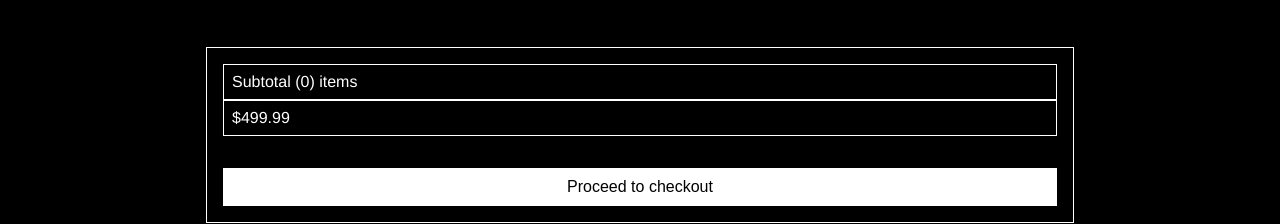
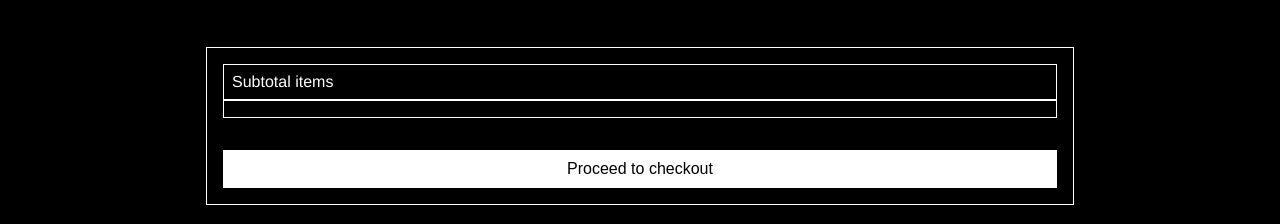
Before and after one commit to gustagoth/iwa-frontend, a React (Create React App) app: page /cart in a window 1280 px wide. Shown: the part 183-407 px from the top of the page. Built offline with nearby package versions, Linux system fonts and the light colour scheme.

Commit message:
guardo remeras con tamanio en carritoContext

```diff
--- a/src/screens/CartScreen.js
+++ b/src/screens/CartScreen.js
@@ -12,21 +12,22 @@ const CartScreen = () => {
   const remerasCarrito = carritoContext.carrito;
 
 
-  const calcularPrecioTotal = () => {};
+  console.log(remerasCarrito.lenght);
 
   return (
+
     <div className="cartscreen">
       <div className="cartscreen__left">
         <h2>Shopping cart</h2>
         {remerasCarrito.map((remera) => (
-          <CartItem key={remera.remera} remeraId={remera.remera} />
+          <CartItem key={remera.remeraId} remeraId={remera.remeraId} />
         ))}
       </div>
 
       <div className="cartscreen__right">
         <div className="cartscreen__info">
-          <p>Subtotal (0) items</p>
-          <p>$499.99</p>
+          <p>Subtotal {remerasCarrito.lenght} items</p>
+          <p></p>
         </div>
 
         <div>
--- a/src/screens/ProductScreen.js
+++ b/src/screens/ProductScreen.js
@@ -25,8 +25,11 @@ const ProductScreen = () => {
     let selectSize = document.getElementById("selectSize");
     let size = selectSize.value;
     const remeraAgregada = {
-      remera: remera.id,
-      size: size,
+      remeraId: remera.id,
+      remeraPrice: remera.price,
+      remeraImage: remera.frontimgurl,
+      remeraSize: size,
+      remeraName: remera.name
     };
     setCarrito([...carrito, remeraAgregada]);
   }
@@ -80,7 +83,7 @@ const ProductScreen = () => {
               {remera.m_stock > 0 ? (
                 <option value="4">M</option>
               ) : (
-                <option selected disabled value="4">
+                <option disabled value="4">
                   M
                 </option>
               )}
```
